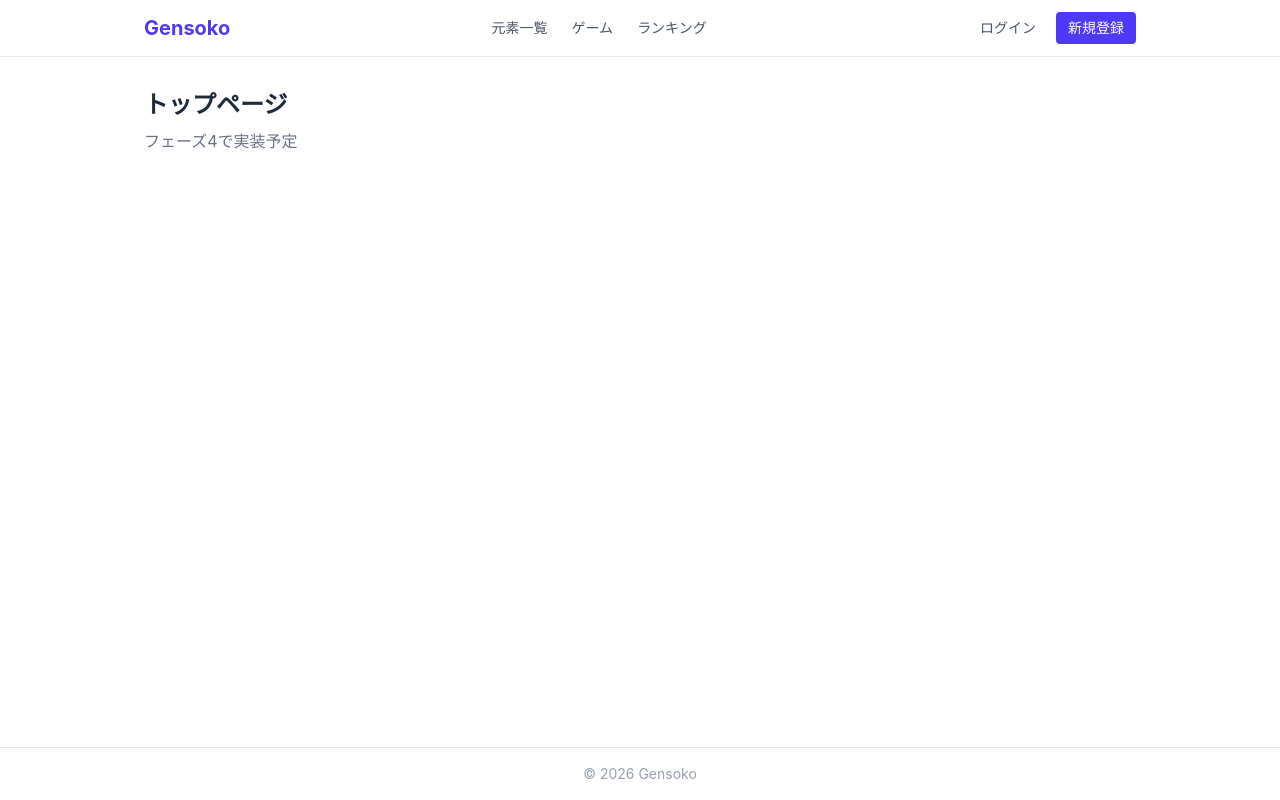
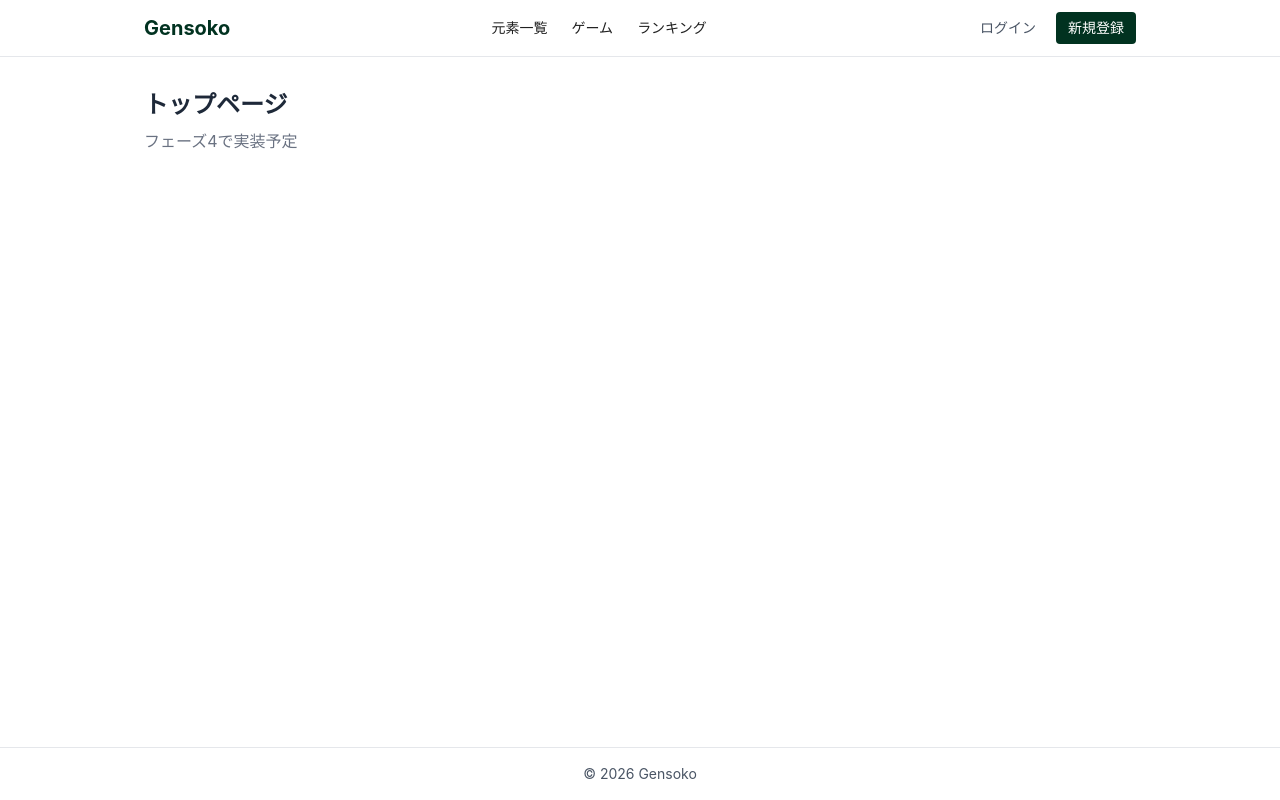
Before and after one commit to RitukoIsibasi0222/gensoko, a SvelteKit app in the folder frontend/: page / in a window 1280 px wide. Built offline with nearby package versions, Linux system fonts and the light colour scheme.

Commit message:
fix: ブランドカラーをダークグリーン(#013220)・テキストを#202020に変更・フッターコントラスト改善

```diff
--- a/frontend/src/app.css
+++ b/frontend/src/app.css
@@ -1 +1,7 @@
 @import 'tailwindcss';
+
+@theme {
+  --color-brand: #013220;
+  --color-brand-hover: #01501a;
+  --color-ink: #202020;
+}
--- a/frontend/src/lib/components/Footer.svelte
+++ b/frontend/src/lib/components/Footer.svelte
@@ -3,7 +3,7 @@
 </script>
 
 <footer class="border-t border-gray-200 bg-white">
-  <div class="mx-auto max-w-5xl px-4 py-4 text-center text-sm text-gray-400">
+  <div class="mx-auto max-w-5xl px-4 py-4 text-center text-sm text-gray-600">
     &copy; {year} Gensoko
   </div>
 </footer>
--- a/frontend/src/lib/components/Header.svelte
+++ b/frontend/src/lib/components/Header.svelte
@@ -1,21 +1,19 @@
 <nav class="border-b border-gray-200 bg-white">
   <div class="mx-auto flex max-w-5xl items-center justify-between px-4 py-3">
     <!-- ロゴ -->
-    <a href="/" class="text-xl font-bold text-indigo-600">Gensoko</a>
+    <a href="/" class="text-brand text-xl font-bold">Gensoko</a>
 
     <!-- メインナビ -->
-    <ul class="flex gap-6 text-sm font-medium text-gray-600">
-      <li><a href="/elements" class="hover:text-indigo-600">元素一覧</a></li>
-      <li><a href="/game" class="hover:text-indigo-600">ゲーム</a></li>
-      <li><a href="/ranking" class="hover:text-indigo-600">ランキング</a></li>
+    <ul class="flex gap-6 text-sm font-medium text-ink">
+      <li><a href="/elements" class="hover:text-brand">元素一覧</a></li>
+      <li><a href="/game" class="hover:text-brand">ゲーム</a></li>
+      <li><a href="/ranking" class="hover:text-brand">ランキング</a></li>
     </ul>
 
     <!-- 認証ボタン（認証 Store 実装まで固定表示） -->
     <div class="flex gap-2 text-sm">
-      <a href="/login" class="rounded px-3 py-1.5 text-gray-600 hover:text-indigo-600">
-        ログイン
-      </a>
-      <a href="/register" class="rounded bg-indigo-600 px-3 py-1.5 text-white hover:bg-indigo-700">
+      <a href="/login" class="hover:text-brand rounded px-3 py-1.5 text-gray-600"> ログイン </a>
+      <a href="/register" class="bg-brand hover:bg-brand-hover rounded px-3 py-1.5 text-white">
         新規登録
       </a>
     </div>
```
